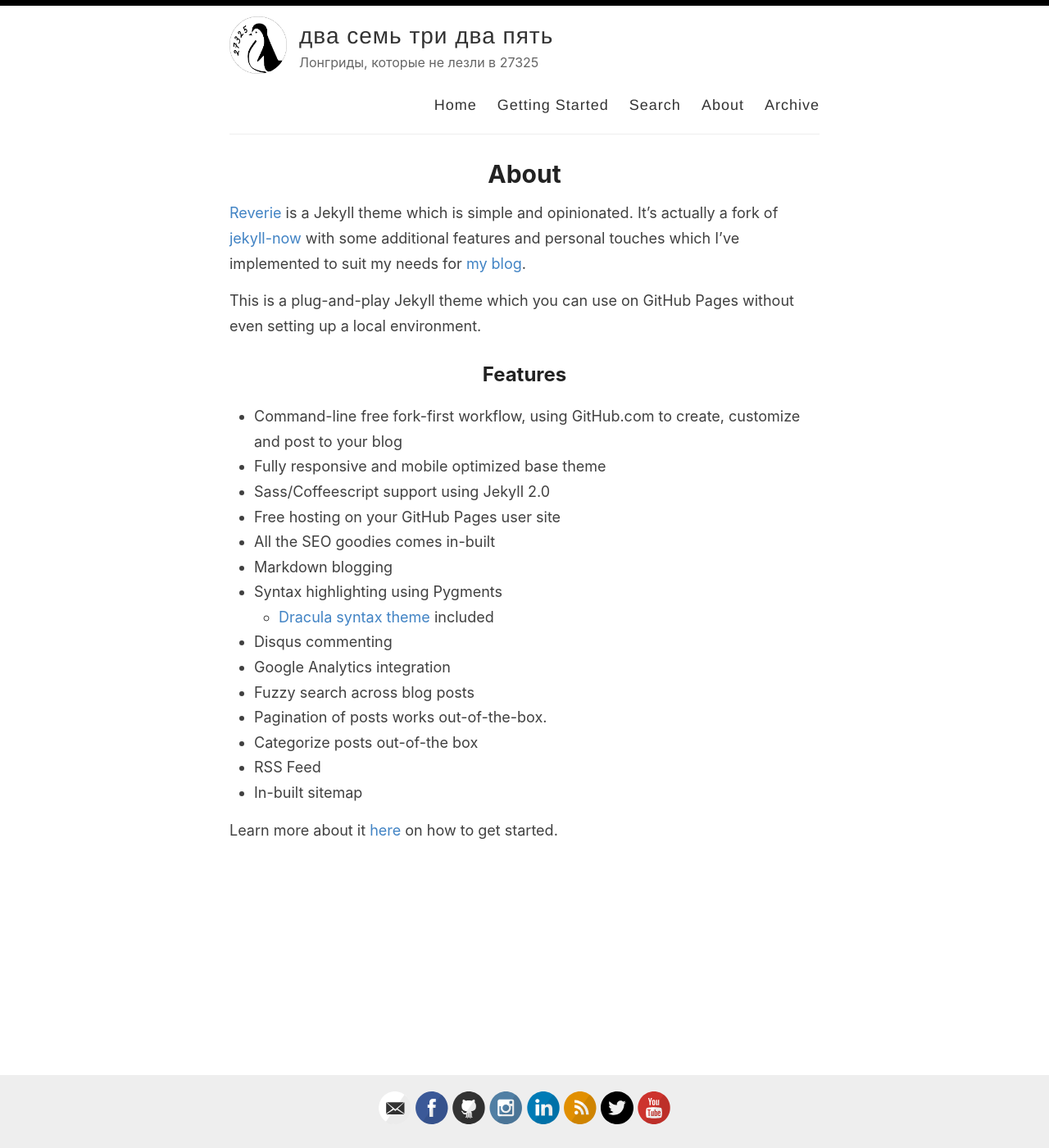
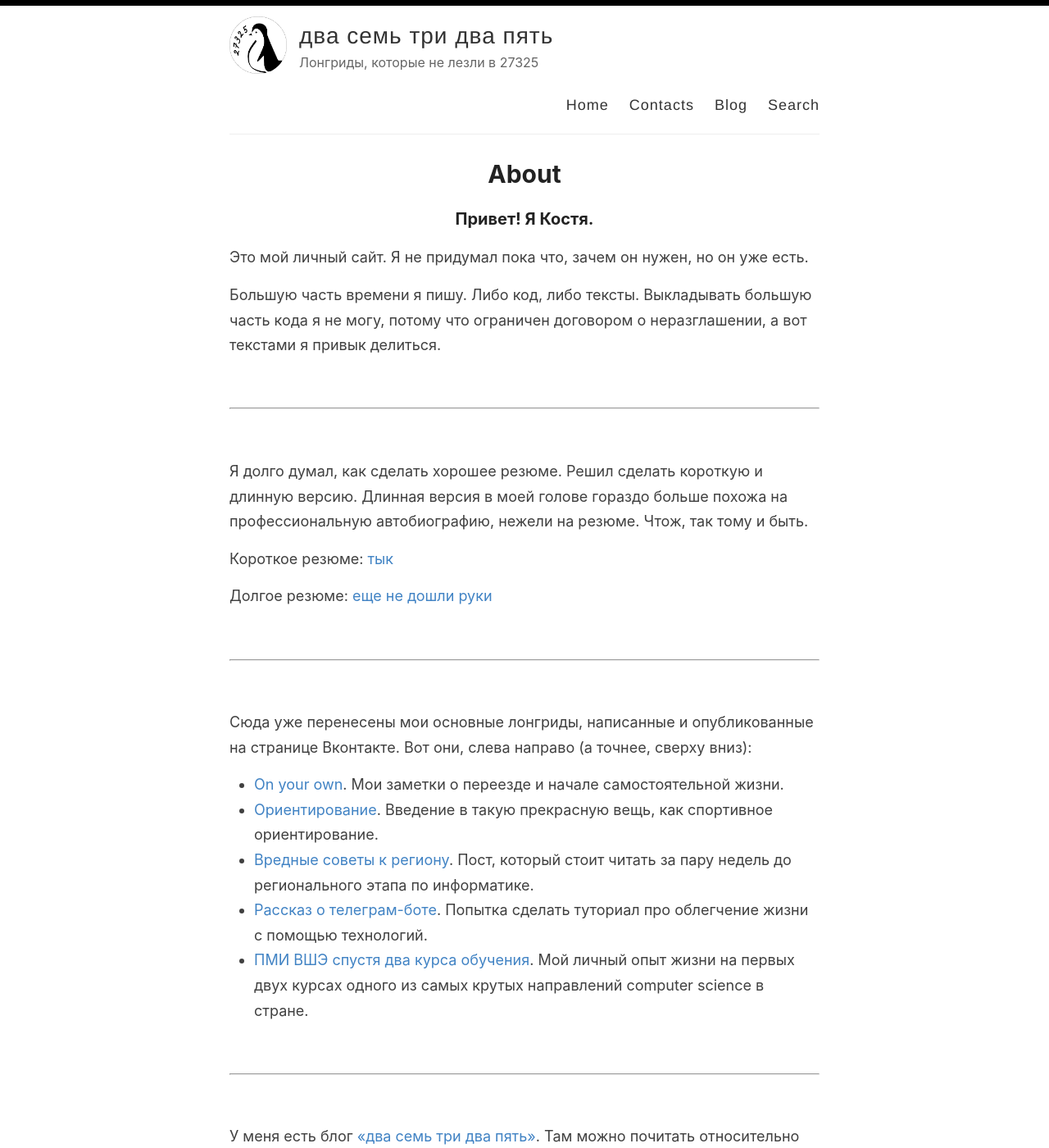
Before and after one commit to KiK0S/kik0s.github.io, a Jekyll site: the page built from index.md, in a window 1280 px wide and 1400 px high. Shown: the whole window at 82% size. Built offline with Jekyll 4.4.1, drawn with Linux system fonts in a browser that asks for light colours; some of the changed text lies outside the part shown.

Commit message:
create some helper pages

```diff
--- a/_layouts/default.html
+++ b/_layouts/default.html
@@ -29,10 +29,9 @@
 
             <nav>
               <a href="{{ site.baseurl }}/">Home</a>
-              <a href="{{ site.baseurl }}/getting-started">Getting Started</a>
+              <a href="{{ site.baseurl }}/contacts">Contacts</a>
+              <a href="{{ site.baseurl }}/blog">Blog</a>
               <a href="{{ site.baseurl }}/search">Search</a>
-              <a href="{{ site.baseurl }}/about">About</a>
-              <a href="{{ site.baseurl }}/archive">Archive</a>
             </nav>
           </header>
         </div>
--- a/_pages/about.md
+++ /dev/null
@@ -1,29 +0,0 @@
----
-layout: page
-title: About
-permalink: /about/
----
-
-[Reverie](https://github.com/amitmerchant1990/reverie) is a Jekyll theme which is simple and opinionated. It's actually a fork of [jekyll-now](https://github.com/barryclark/jekyll-now) with some additional features and personal touches which I've implemented to suit my needs for [my blog](https://www.amitmerchant.com).
-
-This is a plug-and-play Jekyll theme which you can use on GitHub Pages without even setting up a local environment.
-
-## Features
-
-- Command-line free fork-first workflow, using GitHub.com to create, customize and post to your blog
-- Fully responsive and mobile optimized base theme
-- Sass/Coffeescript support using Jekyll 2.0
-- Free hosting on your GitHub Pages user site
-- All the SEO goodies comes in-built
-- Markdown blogging
-- Syntax highlighting using Pygments
-    - [Dracula syntax theme](https://draculatheme.com/) included
-- Disqus commenting
-- Google Analytics integration
-- Fuzzy search across blog posts
-- Pagination of posts works out-of-the-box.
-- Categorize posts out-of-the box
-- RSS Feed
-- In-built sitemap
-
-Learn more about it [here](https://github.com/amitmerchant1990/reverie) on how to get started.
--- /dev/null
+++ b/index.md
@@ -0,0 +1,49 @@
+---
+layout: page
+title: About
+permalink: /about/
+---
+
+### Привет! Я Костя.
+
+Это мой личный сайт. Я не придумал пока что, зачем он нужен, но он уже есть.
+
+Большую часть времени я пишу. Либо код, либо тексты. Выкладывать большую часть кода я не могу, потому что ограничен договором о неразглашении, а вот текстами я привык делиться.
+
+<br>
+<hr>
+<br>
+
+Я долго думал, как сделать хорошее резюме. Решил сделать короткую и длинную версию. Длинная версия в моей голове гораздо больше похожа на профессиональную автобиографию, нежели на резюме. Чтож, так тому и быть.
+
+Короткое резюме: [тык](/cv)
+
+Долгое резюме: [еще не дошли руки](/cv)
+
+<br>
+<hr>
+<br>
+
+Сюда уже перенесены мои основные лонгриды, написанные и опубликованные на странице Вконтакте. Вот они, слева направо (а точнее, сверху вниз):
+
+* [On your own](/on-your-own). Мои заметки о переезде и начале самостоятельной жизни.
+* [Ориентирование](/orienteering). Введение в такую прекрасную вещь, как спортивное ориентирование.
+* [Вредные советы к региону](/region-is-coming). Пост, который стоит читать за пару недель до регионального этапа по информатике.
+* [Рассказ о телеграм-боте](/tgbot-guide). Попытка сделать туториал про облегчение жизни с помощью технологий.
+* [ПМИ ВШЭ спустя два курса обучения](/two-year-ami). Мой личный опыт жизни на первых двух курсах одного из самых крутых направлений computer science в стране.
+
+<br>
+<hr>
+<br>
+
+У меня есть блог [«два семь три два пять»](https://t.me/blog_27325). Там можно почитать относительно небольшие посты про общество, социальные взаимодействия, образование. Вообще, я туда собираю свой жизненный опыт, так что читать в среднем интересно. Даже мне!
+
+<br>
+<hr>
+<br>
+
+У меня вышел новый полужурналистский проект — набор статей про политическую реальность в РФ в отрыве от агрессивных призывов. Если вы никак не могли понять, почему все вокруг идут на очередной митинг; или на дух не переносили Навального, поэтому не пытались даже думать о политике — вам сюда.
+
+>Я постарался сделать хороший ликбез. Надеюсь, у меня получилось.
+
+[«Путь в приличное общество»](/politics)
```
Also changed, not shown: 404.md (deleted, +0 -9 lines), _pages/404.md (added, +5 -0 lines), _pages/categories.md (deleted, +0 -24 lines), _pages/contacts.md (added, +7 -0 lines), _pages/getting-started.md (deleted, +0 -51 lines), README.md, _pages/posts.html (renamed from index.html).
